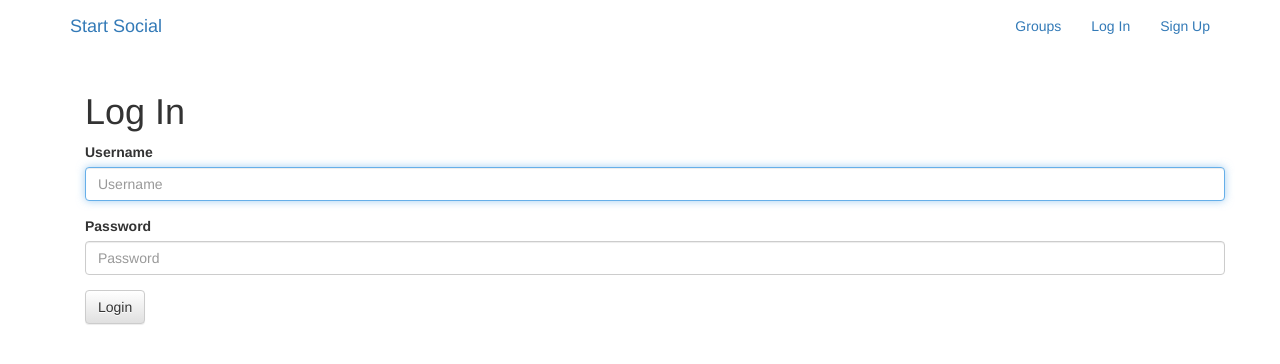
After one commit to lichao0817/django_social, a Django app: page /accounts/login/ in a window 1280 px wide. The commit adds this page. Shown: the top 364 px of the page. Run offline with Django 3.2, Linux system fonts and the light colour scheme; some libraries are stand-ins or nearby versions.

Commit message:
Finish user sign up and log in

```diff
--- /dev/null
+++ b/simplesocial/accounts/templates/accounts/login.html
@@ -0,0 +1,13 @@
+{% extends "base.html" %}
+{% load bootstrap3 %}
+
+{% block content %}
+<div class="container">
+  <h1>Log In</h1>
+  <form method="post">
+    {% csrf_token %}
+    {% bootstrap_form form %}
+    <input type="submit" class="btn btn-default" value="Login">
+  </form>
+</div>
+{% endblock %}
--- /dev/null
+++ b/simplesocial/accounts/urls.py
@@ -0,0 +1,11 @@
+from django.conf.urls import url
+from django.contrib.auth import views as auth_views
+from . import views
+
+app_name = 'accounts'
+
+urlpatterns = [
+    url(r'login/$', auth_views.LoginView.as_view(template_name='accounts/login.html'), name='login'),
+    url(r'logout/$', auth_views.LogoutView.as_view(), name='logout'),
+    url(r'signup/$', views.SignUp.as_view(), name='signup'),
+]
--- a/simplesocial/simplesocial/settings.py
+++ b/simplesocial/simplesocial/settings.py
@@ -37,6 +37,7 @@ INSTALLED_APPS = [
     'django.contrib.sessions',
     'django.contrib.messages',
     'django.contrib.staticfiles',
+    'bootstrap3',
     'accounts',
 ]
 
@@ -123,3 +124,6 @@ STATIC_DIR = os.path.join(BASE_DIR, 'static')
 STATICFILES_DIR = [
     STATIC_DIR,
 ]
+
+LOGIN_REDIRECT_URL = 'test'
+LOGOUT_REDIRECT_URL = 'thanks'
--- a/simplesocial/simplesocial/urls.py
+++ b/simplesocial/simplesocial/urls.py
@@ -20,4 +20,8 @@ from . import views
 urlpatterns = [
     url(r'^admin/', admin.site.urls),
     url(r'^$', views.HomePage.as_view(), name='home'),
+    url(r'^accounts/', include('accounts.urls', namespace='accounts')),
+    url(r'^accounts/', include('django.contrib.auth.urls')),
+    url(r'^test/$', views.TestPage.as_view(), name='test'),
+    url(r'^thanks/$', views.ThanksPage.as_view(), name='thanks'),
 ]
--- a/simplesocial/simplesocial/views.py
+++ b/simplesocial/simplesocial/views.py
@@ -1,4 +1,10 @@
 from django.views.generic import TemplateView
+
+class TestPage(TemplateView):
+    template_name = 'test.html'
+
+class ThanksPage(TemplateView):
+    template_name = 'thanks.html'
 
 class HomePage(TemplateView):
     template_name = 'index.html'
--- a/simplesocial/templates/base.html
+++ b/simplesocial/templates/base.html
@@ -1,11 +1,36 @@
 <!DOCTYPE html>
+{% load staticfiles %}
 <html>
   <head>
     <meta charset="utf-8">
-    <title></title>
+    <title>Start Social</title>
+    <link rel="stylesheet" href="https://maxcdn.bootstrapcdn.com/bootstrap/3.3.7/css/bootstrap.min.css">
+    <link rel="stylesheet" href="https://maxcdn.bootstrapcdn.com/bootstrap/3.3.7/css/bootstrap-theme.min.css">
+    <script src="https://maxcdn.bootstrapcdn.com/bootstrap/3.3.7/js/bootstrap.min.js"></script>
+    <link rel="stylesheet" href="https://fonts.googleapis.com/css?family=Montserrat">
+    <link rel="stylesheet" href="{% static 'simplesocial/css/master.css' %}">
   </head>
   <body>
-    {% block content %}
-    {% endblock %}
+    <nav class="navbar mynav" role="navigation" id="navbar">
+      <div class="container">
+        <a class="navbar-brand mynav" href="{% url 'home' %}">Start Social</a>
+        <ul class="nav navbar-nav navbar-right">
+          {% if user.is_authenticated %}
+            <li><a href="#">Post</a></li>
+            <li><a href="#">Groups</a></li>
+            <li><a href="#">Create Group</a></li>
+            <li><a href="{% url 'accounts:logout' %}">Log Out</a></li>
+          {% else %}
+            <li><a href="#">Groups</a></li>
+            <li><a href="{% url 'accounts:login' %}">Log In</a></li>
+            <li><a href="{% url 'accounts:signup' %}">Sign Up</a></li>
+          {% endif %}
+        </ul>
+      </div>
+    </nav>
+    <div class="container mycontent">
+      {% block content %}
+      {% endblock %}
+    </div>
   </body>
 </html>
--- /dev/null
+++ b/simplesocial/templates/test.html
@@ -0,0 +1,4 @@
+{% extends "base.html" %}
+{% block content %}
+<h1>You are now logged in!</h1>
+{% endblock %}
--- /dev/null
+++ b/simplesocial/templates/thanks.html
@@ -0,0 +1,4 @@
+{% extends "base.html" %}
+{% block content %}
+<h1>Thanks for visiting, come back soon!</h1>
+{% endblock %}
```
Also changed, not shown: simplesocial/accounts/templates/accounts/signup.html (added, +13 -0 lines), simplesocial/accounts/migrations/0001_initial.py (added), simplesocial/accounts/templates/account/login.html (deleted), simplesocial/accounts/templates/account/signup.html (deleted), simplesocial/db.sqlite3.
